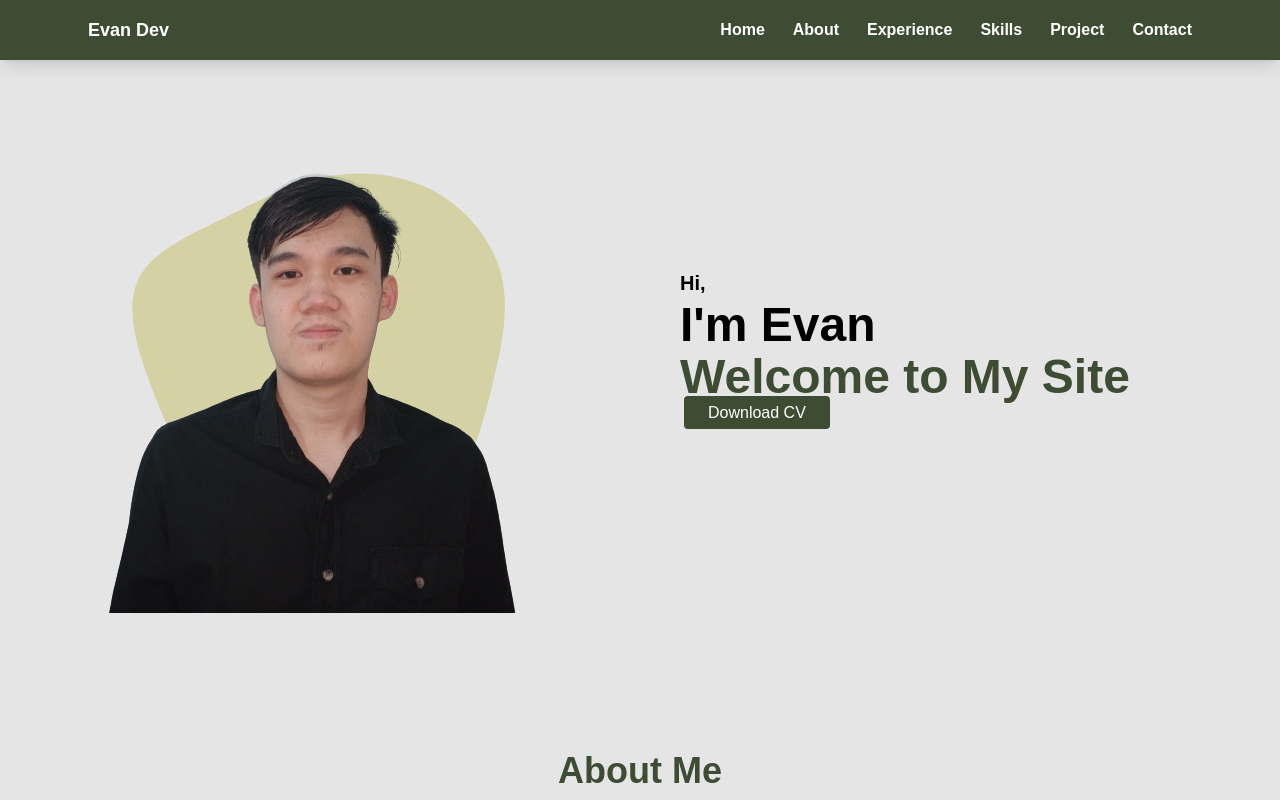
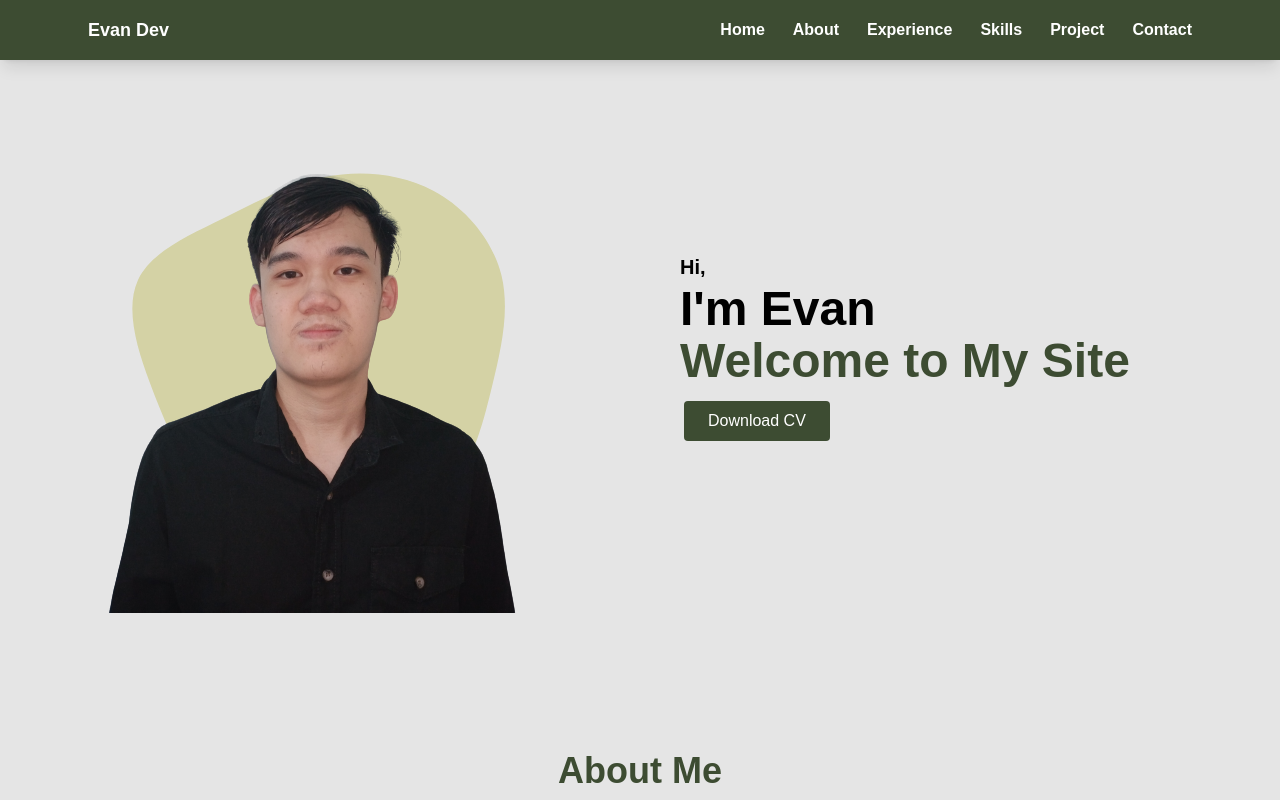
Before and after one commit to EvanSamuelW/Portfolio, a website: page index.html in a window 1280 px wide. Shown: the top 800 px of the page. Drawn offline with nearby package versions, Linux system fonts and the light colour scheme.

Commit message:
fix button

```diff
--- a/index.html
+++ b/index.html
@@ -88,7 +88,10 @@
                     <div class="w-full self-center mt-20 px-10 lg:w-1/2 sm:order-last" data-aos="fade-in">
                         <h1 class="text-lg font-semibold md:text-xl">Hi,</h1> <span class="mt-1 block text-4xl font-bold lg:text-5xl">I'm Evan</span></h1>
                         <h1 class="text-base font-semibold text-primary md:text-xl"></h1> <span class="mt-1 block text-4xl font-bold text-primary  lg:text-5xl">Welcome to My Site</span></h1>
-                        <a class="bg-primary text-white duration-500 px-6 py-2 mx-1 mt-4 hover:bg-yellow rounded" href="CV.pdf">Download CV</a>
+                        <button class="bg-primary text-white duration-500 px-6 py-2 mx-1 mt-4 hover:bg-yellow rounded">
+                            <a href="CV.pdf">Download CV</a>
+
+                        </button>
 
 
                     </div>
```
